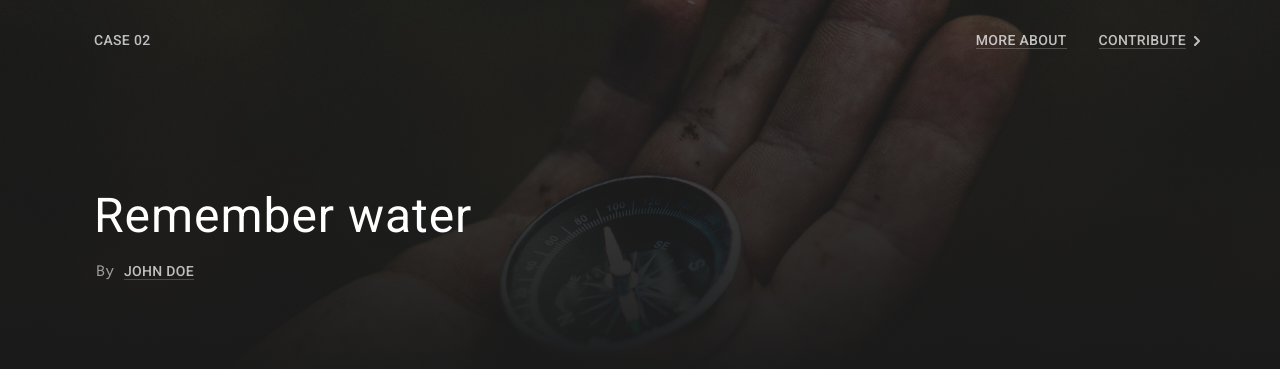
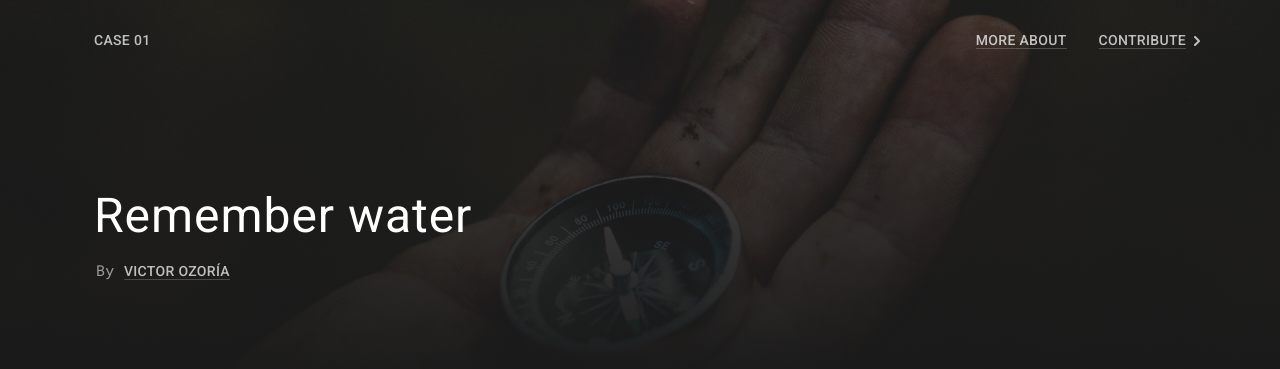
Before and after one commit to eliezerpujols/design-cases, a Jekyll site: the page built from _posts/2018-05-01-design-cases--case-01.md, in a window 1280 px wide. Shown: the top 369 px of the page. Built offline with Jekyll 4.4.1, drawn with Linux system fonts in a browser that asks for light colours.

Commit message:
Moved '_posts/2018-05-01-design-cases--case-02.md' to '_posts/2018-05-01-design-cases--case-01.md' via CloudCannon

```diff
--- a/_posts/2018-05-01-design-cases--case-02.md
+++ b/_posts/2018-05-01-design-cases--case-01.md
@@ -1,10 +1,10 @@
 ---
 layout: posts
-title: Design Cases | Case 02
-case_number: '02'
+title: Design Cases | Case 01
+case_number: '01'
 case_title: Remember water
-case_author: John Doe
-case_author_link: 'https://twitter.com/eliezerpujols'
+case_author: Victor Ozoría
+case_author_link: 'https://dribbble.com/victorozoria'
 case_image: /assets/img/cases_photos/pexels-photo-220147.jpeg
 case_problem: >-
   Most people tend to be very clueless with the apartment keys', with their
```
